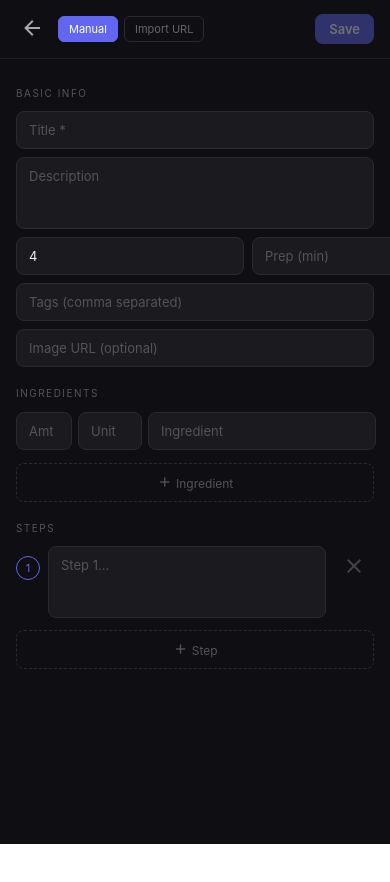
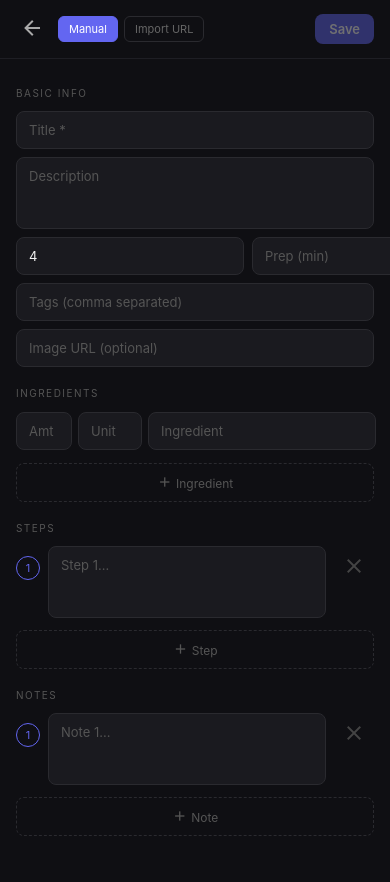
Before and after one commit to Flosse02/SmartPan, a React Native app in the folder mobileApp/: screen /AddRecipe in a window 390 px wide. Shown: the top 882 px of the page. Before the commit the page ends 844 px from the top, so only its background shows below. Built offline with nearby package versions, Linux system fonts and the light colour scheme; no server answers.

Commit message:
wip: Trying to add notes to app

```diff
--- a/mobileApp/src/api.ts
+++ b/mobileApp/src/api.ts
@@ -204,22 +204,21 @@ export const api = {
       /^pro tip/i,
     ];
 
-    // Pick only first real instruction set
-    const instructionSet =
-      data.analyzedInstructions?.find((g: any) => g.steps?.length > 1) ??
-      data.analyzedInstructions?.[0];
+    const steps: { text: string }[] = [];
+    const notes: string[] = [];
 
-    const steps =
-      instructionSet?.steps
-        ?.map((s: any) => ({
-          text: (s.step || '').trim(),
-        }))
-        .filter((s: any) => {
-          if (!s.text) return false;
-          return !notePatterns.some(p =>
-            p.test(s.text.toLowerCase())
-          );
-        }) ?? [];
+    data.analyzedInstructions?.forEach((group: any) => {
+      (group.steps ?? []).forEach((s: any) => {
+        const text = (s.step || '').trim();
+        if (!text) return;
+
+        if (notePatterns.some(p => p.test(text))) {
+          notes.push(text);
+        } else {
+          steps.push({ text });
+        }
+      });
+    });
 
     return {
       title: data.title,
@@ -240,7 +239,7 @@ export const api = {
         }) ?? [],
 
       steps,
-
+      notes,
       tags: data.dishTypes ?? [],
     };
   },
--- a/mobileApp/src/screens/addRecipeScreen.tsx
+++ b/mobileApp/src/screens/addRecipeScreen.tsx
@@ -12,6 +12,7 @@ const EMPTY = {
   tags: '', image: '',
   ingredients: [{ amount: '', unit: '', name: '' }],
   steps: [{ text: '' }],
+  notes: [{ text: '' }],
 };
 
 export default function AddRecipeScreen({ navigation, route }: any) {
@@ -37,6 +38,10 @@ export default function AddRecipeScreen({ navigation, route }: any) {
     setForm(f => { const a = [...f.steps]; a[i] = { text: val }; return { ...f, steps: a }; });
   };
 
+  const setNote = (i: number, val: string) => {
+    setForm(f => { const a = [...f.notes]; a[i] = { text: val }; return { ...f, notes: a }; });
+  };
+
   useEffect(() => {
     if (!isEditing || !editingRecipe) return;
 
@@ -60,6 +65,9 @@ export default function AddRecipeScreen({ navigation, route }: any) {
       steps: editingRecipe.steps?.length
         ? editingRecipe.steps.map((s: any) => ({ text: s.text }))
         : [{ text: '' }],
+      notes: editingRecipe.notes?.length
+        ? editingRecipe.notes.map((n: any) => ({ text: n.text }))
+        : [{ text: '' }],
     });
   }, [isEditing, editingRecipe]);
 
@@ -81,6 +89,7 @@ export default function AddRecipeScreen({ navigation, route }: any) {
           ? data.ingredients.map((i: any) => ({ amount: i.amount != null ? String(i.amount) : '', unit: i.unit ?? '', name: i.name }))
           : [{ amount: '', unit: '', name: '' }],
         steps: data.steps?.length ? data.steps.map((s: any) => ({ text: s.text })) : [{ text: '' }],
+        notes: data.notes?.length ? data.notes.map((n: any) => ({ text: n.text })) : [{ text: '' }],
       });
       setTab('manual');
     } catch (e: any) {
@@ -115,6 +124,7 @@ export default function AddRecipeScreen({ navigation, route }: any) {
             name: i.name.trim(),
           })),
         steps: form.steps.filter(s => s.text.trim()),
+        notes: form.notes?.filter(n => n.text.trim()),
       };
 
       if (isEditing && editingRecipe) {
@@ -202,6 +212,20 @@ export default function AddRecipeScreen({ navigation, route }: any) {
             <Text style={s.addRowBtnText}><AddIcon name={addIcon} size={16} /> Step</Text>
           </TouchableOpacity>
 
+          <Text style={s.sectionLabel}>Notes</Text>
+          {form.notes.map((note, i) => (
+            <View key={i} style={s.stepRow}>
+              <View style={s.stepNum}><Text style={s.stepNumText}>{i + 1}</Text></View>
+              <TextInput style={[s.input, s.textarea, { flex: 1 }]} placeholder={`Note ${i + 1}…`} placeholderTextColor="#555" value={note.text} onChangeText={v => setNote(i, v)} multiline />
+              <TouchableOpacity onPress={() => setForm(f => ({ ...f, notes: f.notes.filter((_, j) => j !== i) }))} style={s.removeBtn}>
+                <Text style={s.removeBtnText}><CloseIcon name={closeIcon} size={24} color={"#444"} /></Text>
+              </TouchableOpacity>
+            </View>
+          ))}
+          <TouchableOpacity style={s.addRowBtn} onPress={() => setForm(f => ({ ...f, notes: [...f.notes, { text: '' }] }))}>
+            <Text style={s.addRowBtnText}><AddIcon name={addIcon} size={16} /> Note</Text>
+          </TouchableOpacity>
+
           <View style={{ height: 40 }} />
         </ScrollView>
       )}
--- a/mobileApp/src/types.ts
+++ b/mobileApp/src/types.ts
@@ -5,6 +5,10 @@ export interface Ingredient {
 }
 
 export interface Step {
+  text: string;
+}
+
+export interface Note {
   text: string;
 }
 
@@ -19,6 +23,7 @@ export interface Recipe {
   tags:         string[];
   ingredients:  Ingredient[];
   steps:        Step[];
+  notes:        Note[];
   source?:      string;
   createdAt:    string;
 }
```
